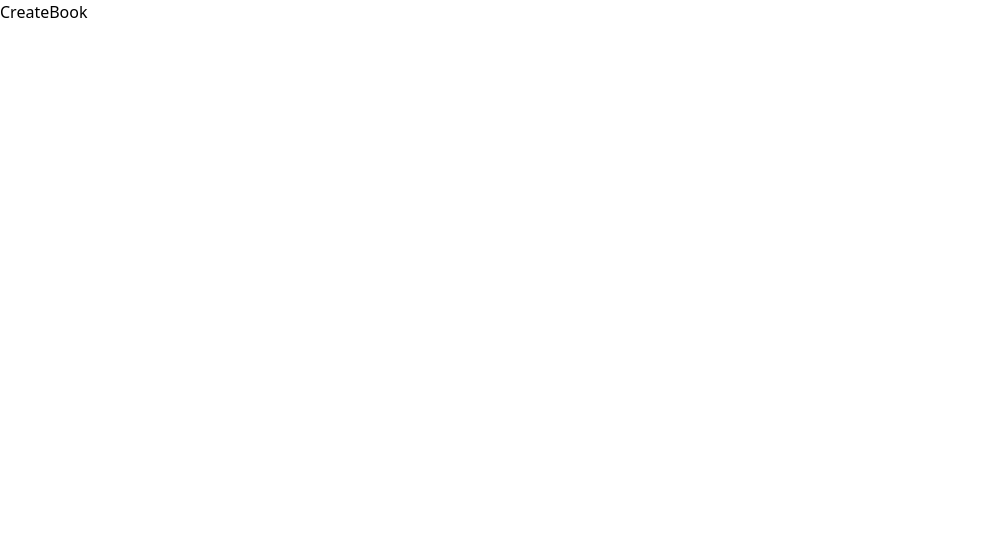
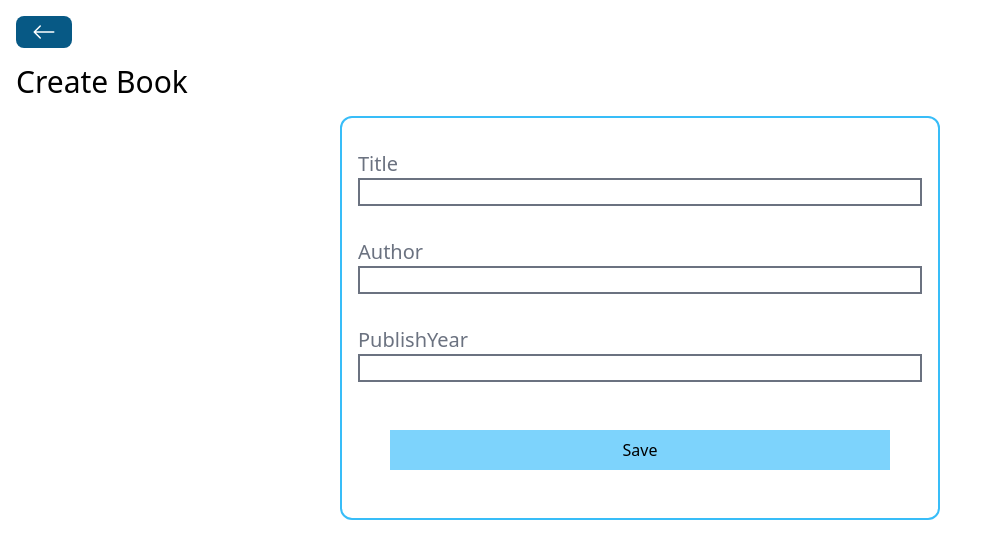
Before and after one commit to rishabgt/BookStore, a React (Vite) app in the folder frontend/: page /books/create in a window 1280 px wide. Shown: the top 558 px of the page, without its empty margins (0-1002 px from the left). Built offline with nearby package versions, Linux system fonts and the light colour scheme.

Commit message:
CRUD complete

```diff
--- a/frontend/src/pages/CreateBook.jsx
+++ b/frontend/src/pages/CreateBook.jsx
@@ -1,9 +1,73 @@
-import React from 'react'
+import React, { useState } from "react";
+import BackButton from "../components/BackButton";
+import Spinner from "../components/Spinner";
+import axios from "axios";
+import { useNavigate } from "react-router-dom";
 
 const CreateBook = () => {
+  const [title, setTitle] = useState("");
+  const [author, setAuthor] = useState("");
+  const [publishYear, setPublishYear] = useState("");
+  const [loading, setLoading] = useState("");
+  const navigate = useNavigate();
+  const handleSaveBook = () => {
+    const data = {
+      title,
+      author,
+      publishYear,
+    };
+    setLoading(true);
+    axios
+      .post("http://localhost:5555/books", data)
+      .then(() => {
+        setLoading(false);
+        navigate("/");
+      })
+      .catch((error) => {
+        setLoading(false);
+        alert("An error happened, please check console");
+        console.log(error);
+      });
+  };
   return (
-    <div>CreateBook</div>
-  )
-}
+    <div className="p-4">
+      <BackButton />
+      <h1 className="text-3xl my-4">Create Book</h1>
+      {loading ? <Spinner /> : ""}
+      <div className="flex flex-col border-2 border-sky-400 rounded-xl w-[600px] p-4 mx-auto">
+        <div className="my-4">
+          <label className="text-xl mr-4 text-gray-500">Title</label>
+          <input
+            type="text"
+            value={title}
+            onChange={(e) => setTitle(e.target.value)}
+            className="border-2 border-gray-500 px-4 w-full"
+          />
+        </div>
+        <div className="my-4">
+          <label className="text-xl mr-4 text-gray-500">Author</label>
+          <input
+            type="text"
+            value={author}
+            onChange={(e) => setAuthor(e.target.value)}
+            className="border-2 border-gray-500 px-4 w-full"
+          />
+        </div>
+        <div className="my-4">
+          <label className="text-xl mr-4 text-gray-500">PublishYear</label>
+          <input
+            type="text"
+            value={publishYear}
+            onChange={(e) => setPublishYear(e.target.value)}
+            className="border-2 border-gray-500 px-4 w-full"
+          />
+        </div>
+        <button className="p-2 bg-sky-300 m-8" onClick={handleSaveBook}>
+          Save
+        </button>
+      </div>
+    </div>
+  );
+};
 
-export default CreateBook
+export default CreateBook;
--- a/frontend/src/pages/DeleteBook.jsx
+++ b/frontend/src/pages/DeleteBook.jsx
@@ -1,9 +1,42 @@
-import React from 'react'
+import axios from "axios";
+import React, { useState } from "react";
+import { useNavigate, useParams } from "react-router-dom";
+import BackButton from "../components/BackButton";
+import Spinner from "../components/Spinner";
+const DeleteBook = () => {
+  const [loading, setLoading] = useState(false);
+  const navigate = useNavigate();
+  const { id } = useParams();
+  const handleDeleteBook = () => {
+    setLoading(true);
+    axios
+      .delete(`http://localhost:5555/books/${id}`)
+      .then(() => {
+        setLoading(false);
+        navigate("/");
+      })
+      .catch((error) => {
+        setLoading(false);
+        alert("An error occured, please check console");
+        console.log(error);
+      });
+  };
+  return (
+    <div className="p-4">
+      <BackButton />
+      <h1 className="text-3xl my-4">Delete Book</h1>
+      {loading ? <Spinner /> : ""}
+      <div className="flex flex-col items-center border-2 border-sky-400 rounded-xl w-[600px] p-8 mx-auto">
+        <h3 className="text-2xl">Are you sure you want to delete this book?</h3>
+        <button
+          className="p-4 bg-red-600 text-white m-8 w-full"
+          onClick={handleDeleteBook}
+        >
+          Yes, Delete it!
+        </button>
+      </div>
+    </div>
+  );
+};
 
-const DeleteBook = () => {
-  return (
-    <div>DeleteBook</div>
-  )
-}
-
-export default DeleteBook
+export default DeleteBook;
--- a/frontend/src/pages/EditBook.jsx
+++ b/frontend/src/pages/EditBook.jsx
@@ -1,9 +1,90 @@
-import React from 'react'
+import React, { useState, useEffect } from "react";
+import BackButton from "../components/BackButton";
+import Spinner from "../components/Spinner";
+import axios from "axios";
+import { useNavigate, useParams } from "react-router-dom";
 
 const EditBook = () => {
+  const [title, setTitle] = useState("");
+  const [author, setAuthor] = useState("");
+  const [publishYear, setPublishYear] = useState("");
+  const [loading, setLoading] = useState("");
+  const navigate = useNavigate();
+  const { id } = useParams();
+  useEffect(() => {
+    setLoading(true);
+    axios
+      .get(`http://localhost:5555/books/${id}`)
+      .then((response) => {
+        setAuthor(response.data.author);
+        setTitle(response.data.title);
+        setPublishYear(response.data.publishYear);
+        setLoading(false);
+      })
+      .catch((error) => {
+        setLoading(false);
+        alert("An error occured, please check console");
+        console.log(error);
+      });
+  }, []);
+  const handleEditBook = () => {
+    const data = {
+      title,
+      author,
+      publishYear,
+    };
+    setLoading(true);
+    axios
+      .put(`http://localhost:5555/books/${id}`, data)
+      .then(() => {
+        setLoading(false);
+        navigate("/");
+      })
+      .catch((error) => {
+        setLoading(false);
+        alert("An error happened, please check console");
+        console.log(error);
+      });
+  };
   return (
-    <div>EditBook</div>
-  )
-}
+    <div className="p-4">
+      <BackButton />
+      <h1 className="text-3xl my-4">Edit Book</h1>
+      {loading ? <Spinner /> : ""}
+      <div className="flex flex-col border-2 border-sky-400 rounded-xl w-[600px] p-4 mx-auto">
+        <div className="my-4">
+          <label className="text-xl mr-4 text-gray-500">Title</label>
+          <input
+            type="text"
+            value={title}
+            onChange={(e) => setTitle(e.target.value)}
+            className="border-2 border-gray-500 px-4 w-full"
+          />
+        </div>
+        <div className="my-4">
+          <label className="text-xl mr-4 text-gray-500">Author</label>
+          <input
+            type="text"
+            value={author}
+            onChange={(e) => setAuthor(e.target.value)}
+            className="border-2 border-gray-500 px-4 w-full"
+          />
+        </div>
+        <div className="my-4">
+          <label className="text-xl mr-4 text-gray-500">PublishYear</label>
+          <input
+            type="text"
+            value={publishYear}
+            onChange={(e) => setPublishYear(e.target.value)}
+            className="border-2 border-gray-500 px-4 w-full"
+          />
+        </div>
+        <button className="p-2 bg-sky-300 m-8" onClick={handleEditBook}>
+          Save
+        </button>
+      </div>
+    </div>
+  );
+};
 
-export default EditBook
+export default EditBook;
```
